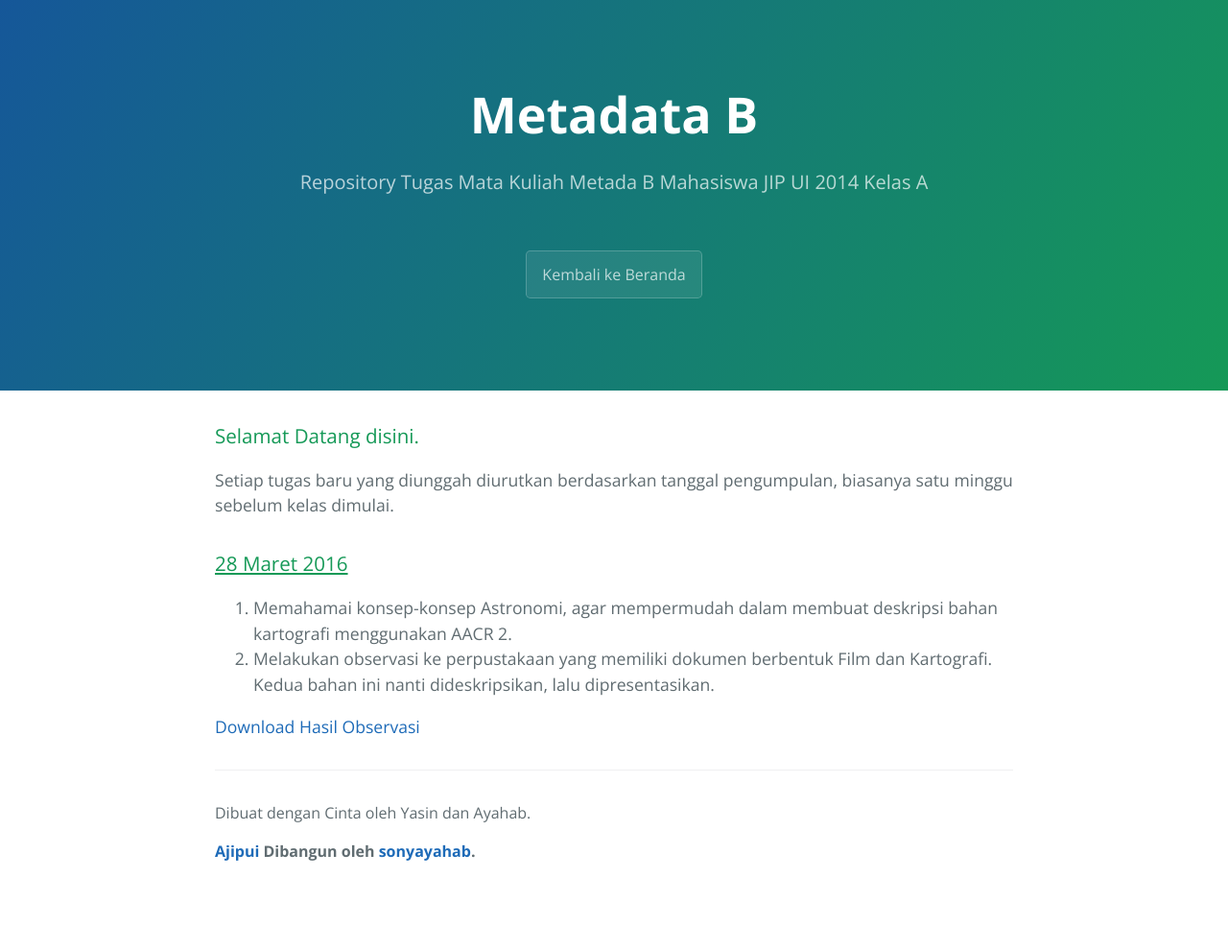
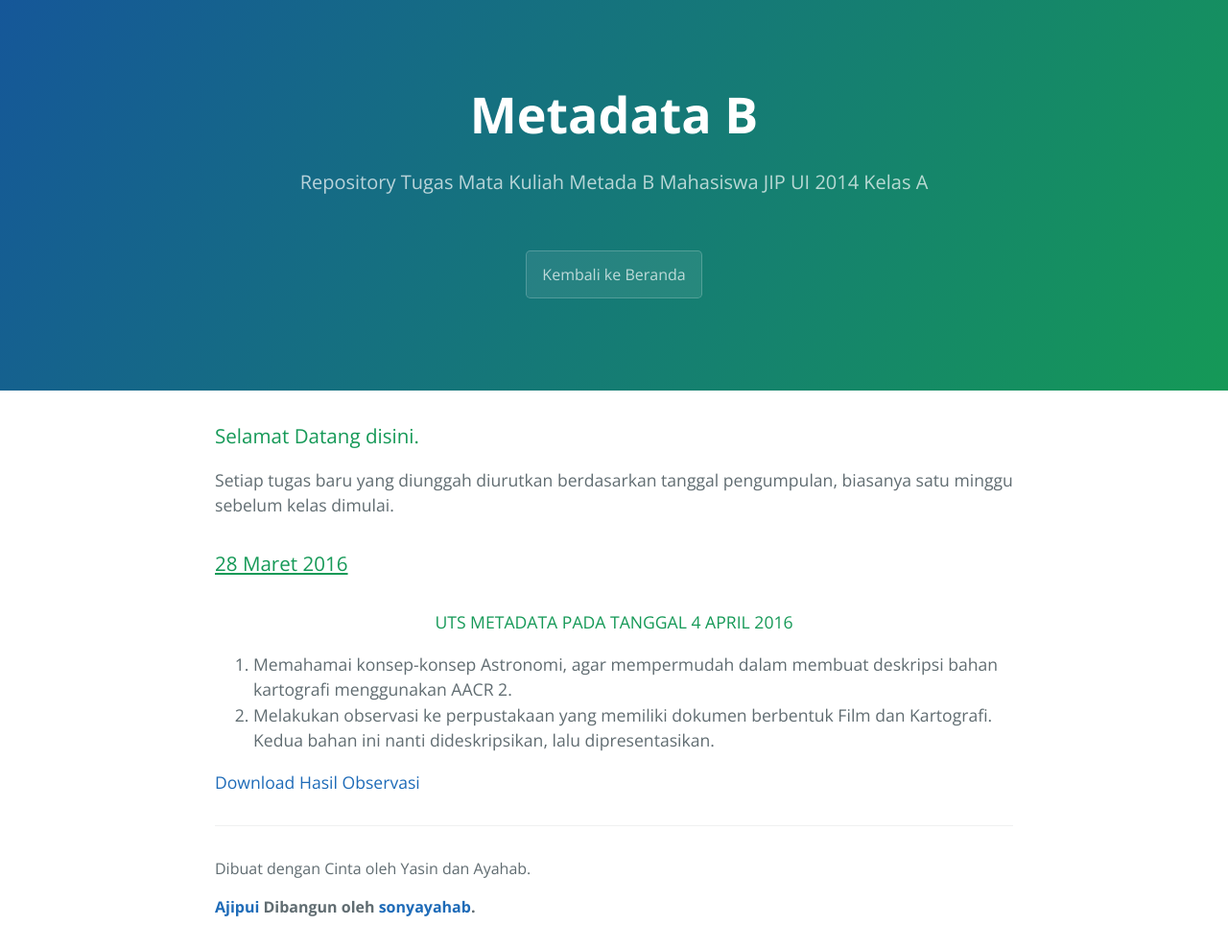
Before and after one commit to sonyayahab/ajipui, a Jekyll site: the page metadatab.html, which Jekyll copies as it is, in a window 1280 px wide. Shown: the whole page at 96% size. Built offline with Jekyll 4.4.1, drawn with Linux system fonts in a browser that asks for light colours; before the commit the page ends 931 px from its top, so only the background shows below that.

Commit message:
Update metadatab.html

```diff
--- a/metadatab.html
+++ b/metadatab.html
@@ -26,6 +26,7 @@
 <h3>
 <a id="designer-templates" class="anchor" href="#designer-templates" aria-hidden="true"><span aria-hidden="true" class="octicon octicon-link"></span></a><u>28 Maret 2016</u></h3>
 
+<h4 align="center" class="btn-info">UTS METADATA PADA TANGGAL 4 APRIL 2016</h4>
 <p><ol>
    <li>Memahamai konsep-konsep Astronomi, agar mempermudah dalam membuat deskripsi bahan kartografi menggunakan AACR 2.</li>
    <li>Melakukan observasi ke perpustakaan yang memiliki dokumen berbentuk Film dan Kartografi. Kedua bahan ini nanti dideskripsikan, lalu dipresentasikan.</li>
```
